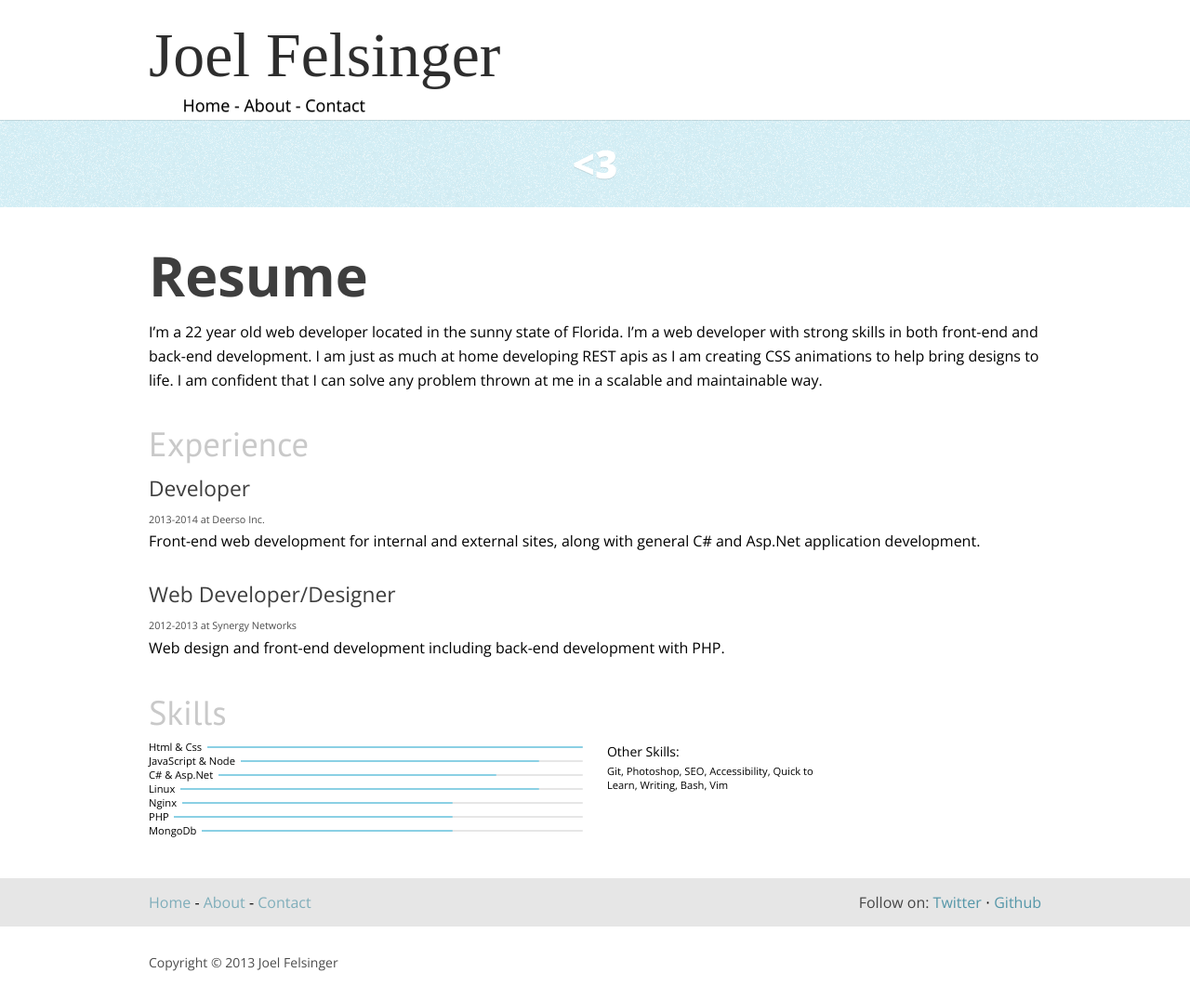
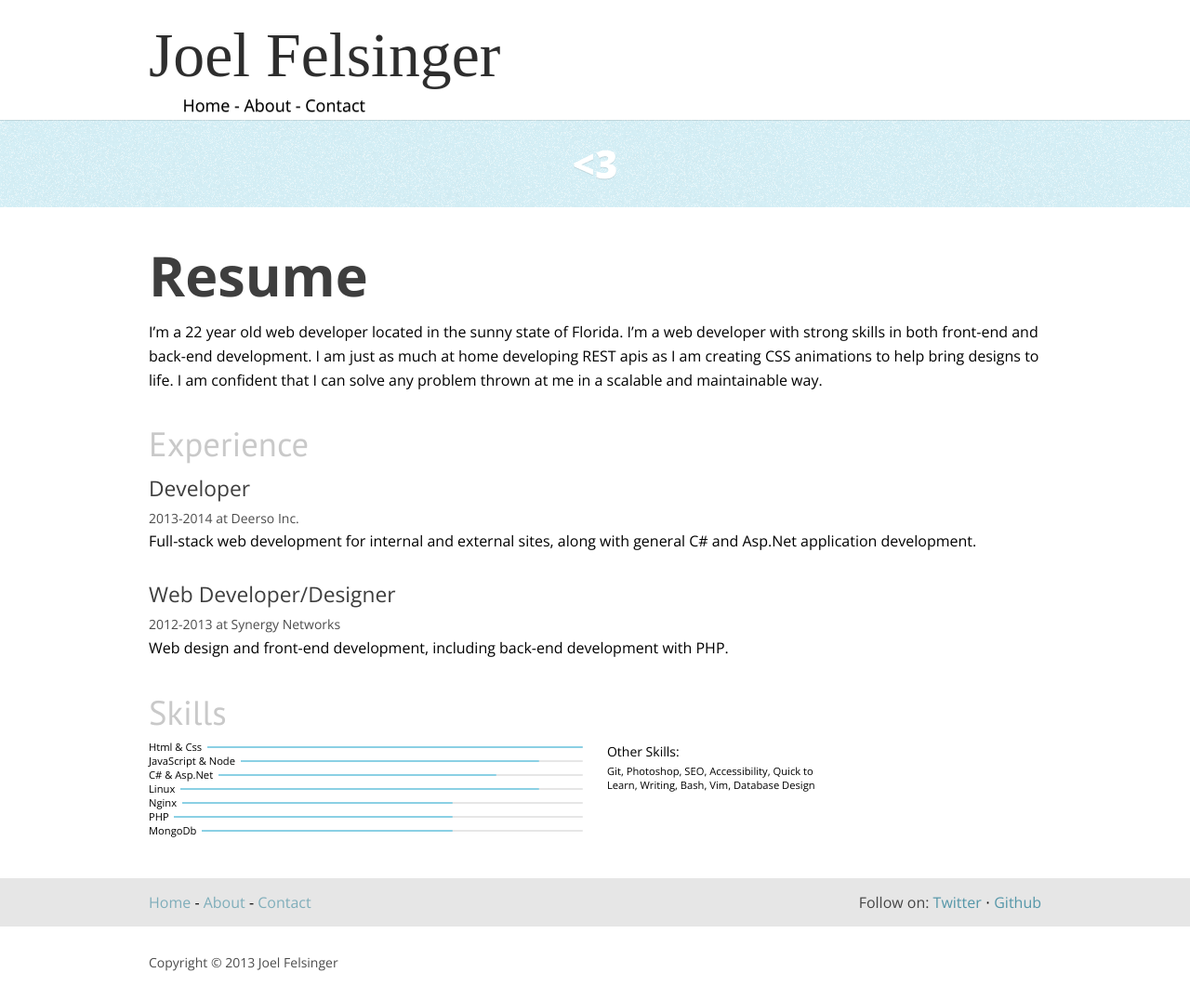
Before and after one commit to jfelsinger/joelfredrick.com, a Jekyll site: the page built from resume.markdown, in a window 1280 px wide. Shown: the whole page at 93% size. Built offline with Jekyll 4.4.1, drawn with Linux system fonts in a browser that asks for light colours; nearby versions of some CDN libraries; some web fonts are replaced; Markdown is read by kramdown in place of the engine named in the settings.

Commit message:
Rewording

```diff
--- a/resume.markdown
+++ b/resume.markdown
@@ -16,19 +16,19 @@ confident that I can solve any problem thrown at me in a scalable and maintainab
 ##### Developer
 
 <p class="one-line">
-    <small class="smaller  faded">2013-2014 at Deerso Inc.</small>
+    <small class="faded">2013-2014 at Deerso Inc.</small>
 </p>
 
-Front-end web development for internal and external sites, along with general C# and
+Full-stack web development for internal and external sites, along with general C# and
 Asp.Net application development.
 
 ##### Web Developer/Designer
 
 <p class="one-line">
-    <small class="smaller  faded">2012-2013 at Synergy Networks</small>
+    <small class="faded">2012-2013 at Synergy Networks</small>
 </p>
 
-Web design and front-end development including back-end development with PHP.
+Web design and front-end development, including back-end development with PHP.
 
 
 ### Skills
@@ -84,6 +84,7 @@ Web design and front-end development including back-end development with PHP.
             <li>Writing</li>
             <li>Bash</li>
             <li>Vim</li>
+            <li>Database Design</li>
         </ul>
     </div>
 </div>
```
